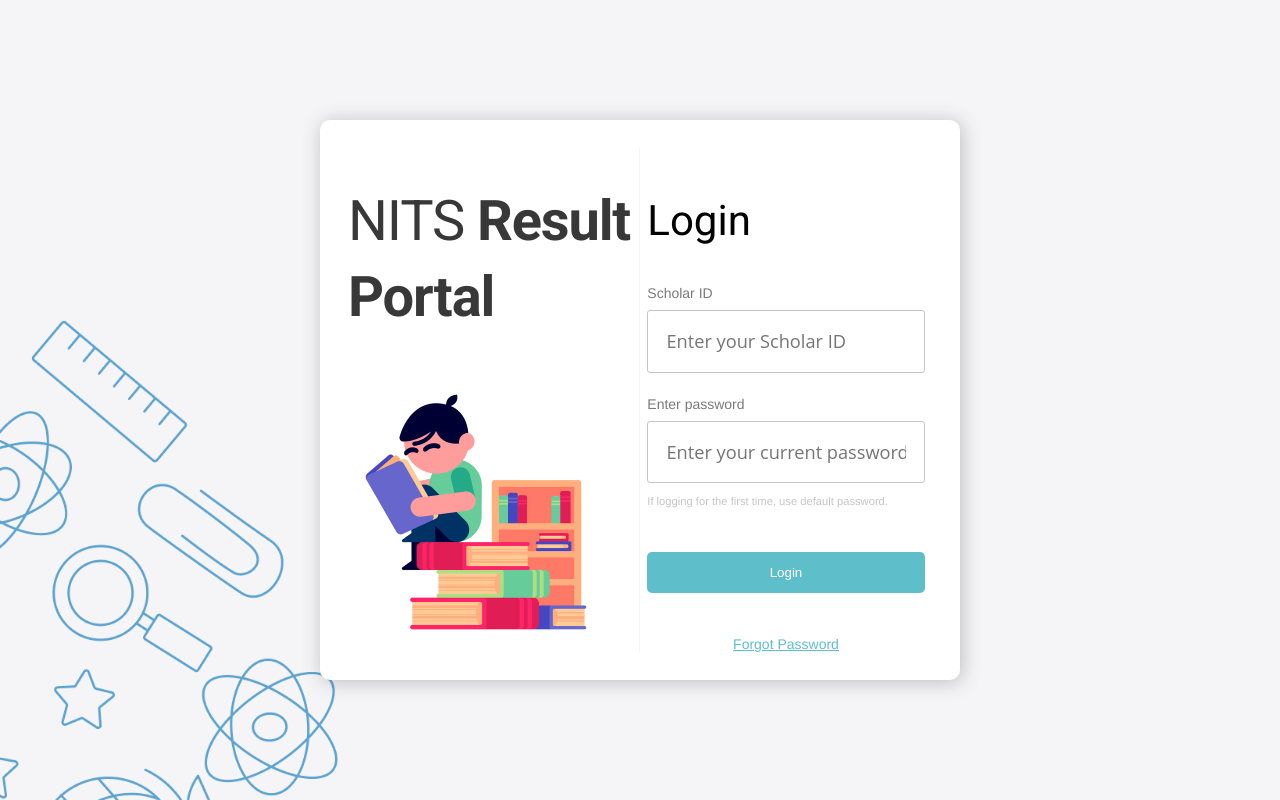
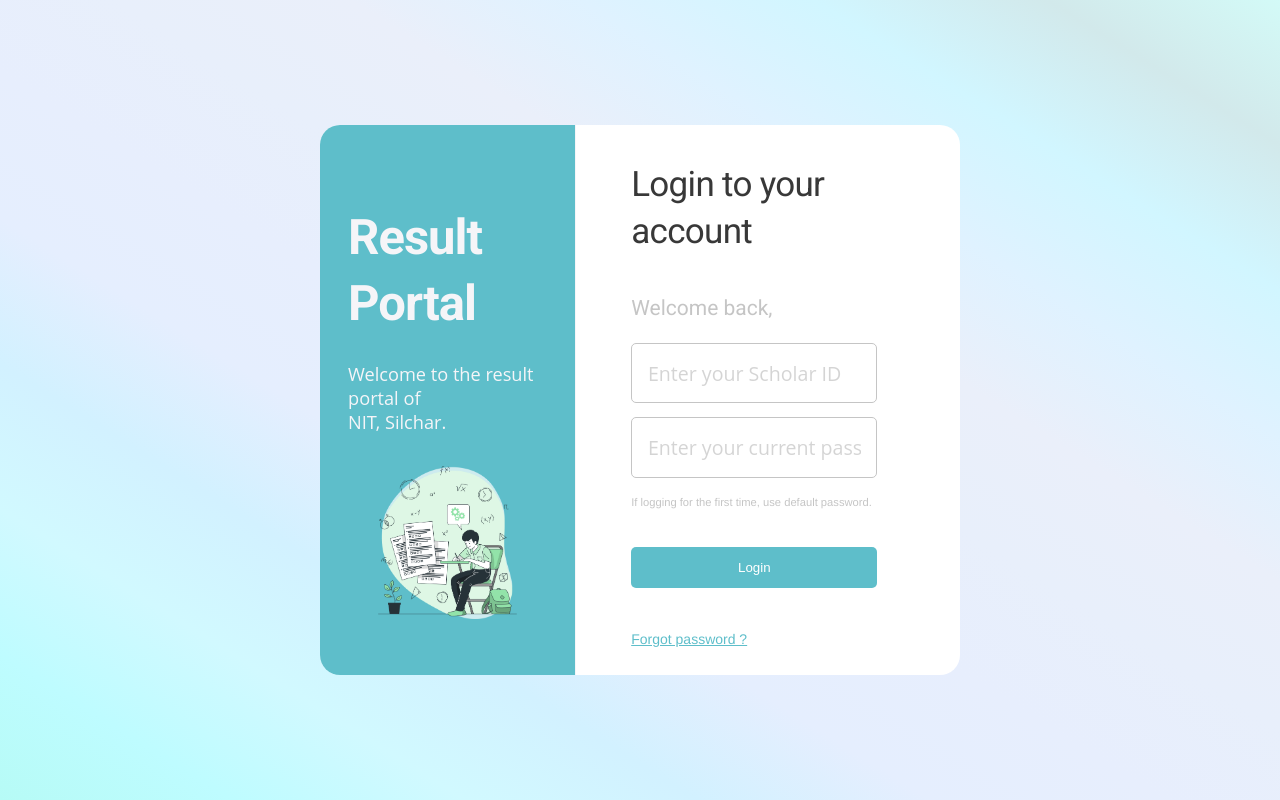
Before and after one commit to scortier/NITS-Result-Portal, a Node server app: page /login in a window 1280 px wide. Run offline with Node 20, Linux system fonts and the light colour scheme; some libraries are stand-ins or nearby versions.

Commit message:
Modified Login Page

```diff
--- a/public/css/css_global.css
+++ b/public/css/css_global.css
@@ -11,8 +11,22 @@
     --offWhite: #e5e5e5;
     --offWhite1: #f5f5f8;
     --offWhite2: #c5c5c5;
-  --opensans: "Open Sans", Times, serif;
-  --centuryGothic: "Century Gothic", Times, serif;
-  --timesNewRoman: "Times New Roman", Times, serif;
+    --gradient1: linear-gradient(
+        to right top,
+        #b6fbf6,
+        #befcff,
+        #d1f9ff,
+        #d2f1ff,
+        #e5eefe,
+        #e7eefd,
+        #e8effb,
+        #eaeffa,
+        #dff2ff,
+        #d1f6ff,
+        #d2e9eb,
+        #d3faf7
+    );
+    --opensans: 'Open Sans', Times, serif;
+    --centuryGothic: 'Century Gothic', Times, serif;
+    --timesNewRoman: 'Times New Roman', Times, serif;
 }
-/*# sourceMappingURL=globalVariables.css.map */
--- a/public/css/css_login/css_login.css
+++ b/public/css/css_login/css_login.css
@@ -17,6 +17,7 @@
           align-items: center;
   height: 100vh;
   background-color: var(--offWhite1);
+  background-image: var(--gradient1);
 }
 
 .login {
@@ -31,13 +32,14 @@
       -ms-flex-align: center;
           align-items: center;
   background-color: var(--dwhite);
-  border-radius: 10px;
-  width: 50%;
-  height: 40rem;
-  padding: 2em;
+  border-radius: 20px;
+  width: 50vw;
+  height: auto;
 }
 
 .login .illustration {
+  border-radius: 20px 0 0 20px;
+  padding: 4em 2em;
   display: -webkit-box;
   display: -ms-flexbox;
   display: flex;
@@ -45,12 +47,26 @@
   -webkit-box-direction: normal;
       -ms-flex-direction: column;
           flex-direction: column;
+  -webkit-box-align: center;
+      -ms-flex-align: center;
+          align-items: center;
   -ms-flex-pack: distribute;
       justify-content: space-around;
   height: 100%;
-  width: 50%;
+  width: 40%;
   border-right: 1px solid;
   border-color: var(--offWhite1);
+  background-size: contain;
+  background-repeat: no-repeat;
+  background-position: center;
+  text-align: start;
+  background-color: var(--primaryColor);
+  -webkit-transition: all 0.5s;
+  transition: all 0.5s;
+}
+
+.login .illustration:hover {
+  width: 50%;
 }
 
 .login .illustration .mtitle {
@@ -58,17 +74,35 @@
 }
 
 .login .illustration img {
-  width: 20vw;
+  width: 70%;
+}
+
+.login .illustration .des {
+  width: 100%;
+  height: 30%;
 }
 
 .login .illustration h1 {
-  color: var(--offBlack1);
-  font-size: 4em;
-  font-weight: 200;
+  color: var(--offWhite1);
+  font-size: 3.5em;
+  font-weight: 700;
 }
 
 .login .illustration span {
   font-weight: 700;
+}
+
+.login .illustration p {
+  font-size: 1.3em;
+  color: var(--offWhite1);
+  font-family: var(--opensans);
+}
+
+.login .illustration .description {
+  font-size: 1.5em;
+  line-height: 1.2em;
+  -ms-flex-item-align: start;
+      align-self: flex-start;
 }
 
 .login .form_section {
@@ -86,7 +120,18 @@
       -ms-flex-align: center;
           align-items: center;
   height: 100%;
-  width: 50%;
+  width: 60%;
+  padding: 0 1.5em;
+}
+
+.login .form_section h1 {
+  color: var(--offBlack1);
+  font-size: 2.5em;
+  font-weight: 200;
+}
+
+.login .form_section h1 span {
+  font-weight: 700;
 }
 
 .form {
@@ -100,10 +145,11 @@
   -webkit-box-align: start;
       -ms-flex-align: start;
           align-items: flex-start;
-  width: 95%;
-  height: 90%;
-  -ms-flex-pack: distribute;
-      justify-content: space-around;
+  width: 80%;
+  height: 100%;
+  -webkit-box-pack: center;
+      -ms-flex-pack: center;
+          justify-content: center;
 }
 
 .form hr {
@@ -111,8 +157,9 @@
 }
 
 .form h2 {
-  font-size: 3em;
-  color: black;
+  font-size: 1.5em;
+  color: var(--offWhite2);
+  margin: 0.2em 0 !important;
 }
 
 .form p {
@@ -129,7 +176,7 @@
   -webkit-box-direction: normal;
       -ms-flex-direction: column;
           flex-direction: column;
-  width: 100%;
+  width: 90%;
   -webkit-box-pack: justify;
       -ms-flex-pack: justify;
           justify-content: space-between;
@@ -146,23 +193,34 @@
   color: var(--primaryColor);
   font-size: 1em;
 }
- .forgot label{
-  display: flex;
-  justify-content: center;
-  align-items: center;
-}
-.form input[type="text"],
-.form input[type="password"] {
-  width: 100%;
-  padding: 1em 1em;
+
+.form input[type='text'],
+.form input[type='password'] {
+  padding: 0.8em 0.8em;
   border: 1px solid;
-  border-radius: 3px;
+  border-radius: 5px;
   border-color: var(--offWhite2);
-  font-size: 1.3em;
+  font-size: 1.4em;
   font-family: var(--opensans);
 }
 
-.form input[type="submit"] {
+.form ::-webkit-input-placeholder {
+  opacity: 0.3;
+}
+
+.form :-ms-input-placeholder {
+  opacity: 0.3;
+}
+
+.form ::-ms-input-placeholder {
+  opacity: 0.3;
+}
+
+.form ::placeholder {
+  opacity: 0.3;
+}
+
+.form input[type='submit'] {
   cursor: pointer;
   border: none;
   padding: 1em 1.5em;
@@ -172,10 +230,10 @@
   margin: 2em 0;
   -webkit-transition: all 0.2s;
   transition: all 0.2s;
-  width: 100%;
+  width: 90%;
 }
 
-.form input[type="submit"]:hover {
+.form input[type='submit']:hover {
   opacity: 0.9;
 }
 
@@ -186,8 +244,8 @@
   .login .illustration img {
     width: 80%;
   }
-  .form input[type="text"],
-  .form input[type="password"] {
+  .form input[type='text'],
+  .form input[type='password'] {
     font-size: 1em;
   }
 }
@@ -202,7 +260,7 @@
         -ms-flex-direction: column;
             flex-direction: column;
     height: 100%;
-    width: 95%;
+    width: 100%;
   }
   .login .illustration {
     -webkit-box-pack: center;
@@ -211,24 +269,27 @@
     -webkit-box-align: center;
         -ms-flex-align: center;
             align-items: center;
-    width: 95%;
+    width: 100%;
+    border-radius: 0px;
   }
   .login .illustration h1 {
-    display: none;
+    text-align: center;
+    font-size: 2em;
   }
-  .login .illustration .mtitle {
-    display: block;
+  .login .illustration p {
     text-align: center;
   }
   .login .illustration img {
-    width: 30%;
+    display: none;
   }
   .login .form_section {
     width: 100%;
   }
+  .login .form_section h1 {
+    text-align: center;
+  }
   .form {
     width: 100%;
-    padding: 0;
     -webkit-box-align: center;
         -ms-flex-align: center;
             align-items: center;
@@ -237,13 +298,4 @@
     text-align: center;
   }
 }
-.login{
-  -webkit-box-shadow: 2px 2px 19px 0px rgba(50, 50, 50, 0.29);
--moz-box-shadow:    2px 2px 19px 0px rgba(50, 50, 50, 0.29);
-box-shadow:         2px 2px 19px 0px rgba(50, 50, 50, 0.29);
-}
 /*# sourceMappingURL=css_login.css.map */
-main{
-  background-size: contain;
-  background-repeat: no-repeat;
-}
--- a/views/login.ejs
+++ b/views/login.ejs
@@ -10,8 +10,14 @@
         <!-- Add to homescreen for Safari on iOS -->
         <meta name="apple-mobile-web-app-capable" content="yes" />
         <meta name="apple-mobile-web-app-status-bar-style" content="black" />
-    <meta name="apple-mobile-web-app-title" content="Material Design Lite" />
-    <link rel="apple-touch-icon-precomposed" href="/images/ios-desktop.png" />
+        <meta
+            name="apple-mobile-web-app-title"
+            content="Material Design Lite"
+        />
+        <link
+            rel="apple-touch-icon-precomposed"
+            href="/images/ios-desktop.png"
+        />
 
         <!-- Tile icon for Win8 (144x144 + tile color) -->
         <meta
@@ -39,27 +45,34 @@
         <link rel="stylesheet" href="/css/css_login/css_login.css" />
     </head>
     <body>
-    <main style="background-image: url(/images/Backgound.png);">
+        <main>
             <div class="login">
                 <div class="illustration">
-          <h1 class="dtitle">
-            NITS
-            <span
-              >Result <br />
-              Portal</span
-            >
-          </h1>
-          <h1 class="mtitle">
-            NITS <br />
-            <span>Result Portal</span>
-          </h1>
-          <img  src="/images/login_illus.png" alt="" />
+                    <div class="des">
+                        <h1>Result Portal</h1>
+                        <p>
+                            Welcome to the result portal of <br />
+                            NIT, Silchar.
+                        </p>
                     </div>
+                    <p></p>
+                    <!-- <p class="description">One Place for all of you Results.</p> -->
+                    <img src="images/4119037.png" alt="" />
+                    <!-- <div class="mtitle">
+                        <h1>Result Portal</h1>
+                        <p>
+                            Welcome to the result portal of <br />
+                            NIT, Silchar.
+                        </p>
+                    </div> -->
+                </div>
+
                 <div class="form_section">
                     <form action="/" class="form">
-            <h2>Login</h2>
+                        <h1>Login to your account</h1>
+                        <h2>Welcome back,</h2>
                         <div class="form_fieldItem">
-              <label for="scholarID">Scholar ID</label>
+                            <!-- <label for="scholarID">Scholar ID</label> -->
                             <input
                                 type="text"
                                 id="scholarID"
@@ -67,16 +80,22 @@
                             />
                         </div>
                         <div class="form_fieldItem">
-              <label for="scholarID">Enter password</label>
+                            <!-- <label for="scholarID">Enter password</label> -->
                             <input
                                 type="password"
                                 placeholder="Enter your current password"
                             />
-              <p>If logging for the first time, use default password.</p>
                         </div>
-            <input type="submit" value="&nbsp&nbsp Login &nbsp&nbsp" />
+                        <p>
+                            If logging for the first time, use default password.
+                        </p>
+
+                        <input
+                            type="submit"
+                            value="&nbsp&nbsp Login &nbsp&nbsp"
+                        />
                         <div class="form_fieldItem forgot">
-              <label> <a href="#">Forgot Password</a></label>
+                            <label> <a href="#">Forgot password ?</a></label>
                         </div>
                     </form>
                 </div>
```
Also changed, not shown: public/css/css_login/css_login.scss (+74 -29 lines), public/css/css_settings/css_setting_section.css (+7 -5 lines), public/css/css_settings/css_setting_section.scss (+7 -4 lines), views/settings.ejs (+47 -48 lines), public/images/4119037.png (added), public/images/Backgound.png (deleted), public/images/Login.png (deleted), public/images/login_illus.png (deleted), 2 other files. Lines whose indentation alone changed are shown as unchanged.
